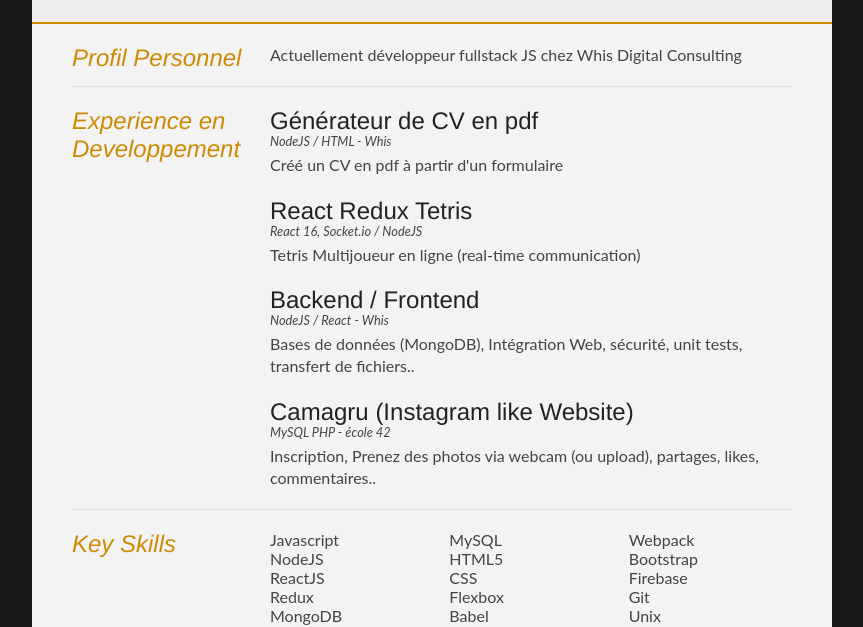
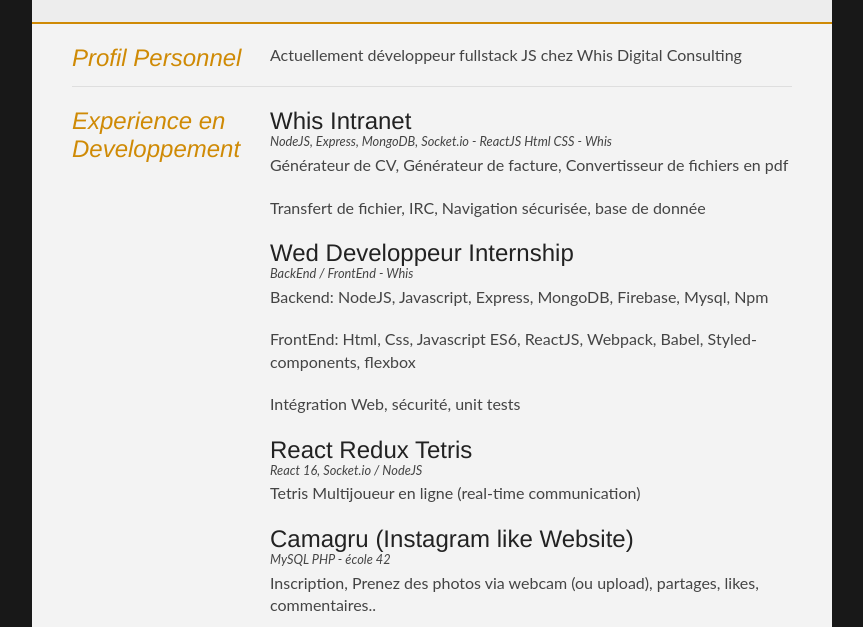
Before and after one commit to yaitalla/CV, a plain HTML site: page index.html in a window 1280 px wide. Shown: the part 183-810 px from the top of the page, without its empty margins (208-1071 px from the left). Drawn offline with Linux system fonts and the light colour scheme.

Commit message:
Update index.html

```diff
--- a/index.html
+++ b/index.html
@@ -48,28 +48,31 @@
 			</div>
 
 			<div class="sectionContent">
+
 				<article>
-					<h2>Générateur de CV en pdf</h2>
-					<p class="subDetails">NodeJS / HTML - Whis</p>
-					<p>Créé un CV en pdf à partir d'un formulaire </p>
+					<h2>Whis Intranet</h2>
+					<p class="subDetails">NodeJS, Express, MongoDB, Socket.io - ReactJS Html CSS - Whis</p>
+					<p>Générateur de CV, Générateur de facture, Convertisseur de fichiers en pdf</p>
+					<p>Transfert de fichier, IRC, Navigation sécurisée, base de donnée</p>
 				</article>
-
+				<article>
+					<h2>Wed Developpeur Internship</h2>
+					<p class="subDetails">BackEnd / FrontEnd - Whis</p>
+					<p>Backend: NodeJS, Javascript, Express, MongoDB, Firebase, Mysql, Npm</p>
+					<p>FrontEnd: Html, Css, Javascript ES6, ReactJS, Webpack, Babel, Styled-components, flexbox </p>
+					<p>Intégration Web, sécurité, unit tests</p>
+				</article>
 				<article>
 					<h2>React Redux Tetris</h2>
 					<p class="subDetails">React 16, Socket.io / NodeJS </p>
 					<p>Tetris Multijoueur en ligne (real-time communication)</p>
-				</article>
-
-				<article>
-					<h2>Backend / Frontend</h2>
-					<p class="subDetails">NodeJS / React - Whis</p>
-					<p>Bases de données (MongoDB), Intégration Web, sécurité, unit tests, transfert de fichiers..</p>
 				</article>
 				<article>
 					<h2>Camagru (Instagram like Website)</h2>
 					<p class="subDetails">MySQL PHP - école 42</p>
 					<p>Inscription, Prenez des photos via webcam (ou upload), partages, likes, commentaires..</p>
 				</article>
+
 			</div>
 			<div class="clear"></div>
 		</section>
@@ -84,7 +87,7 @@
 				<ul class="keySkills">
 					<li>Javascript</li>
 					<li>NodeJS</li>
-					<li>ReactJS</li>
+					<li>ReactJS 16.9</li>
 					<li>Redux</li>
 					<li>MongoDB</li>
 					<li>MySQL</li>
```
